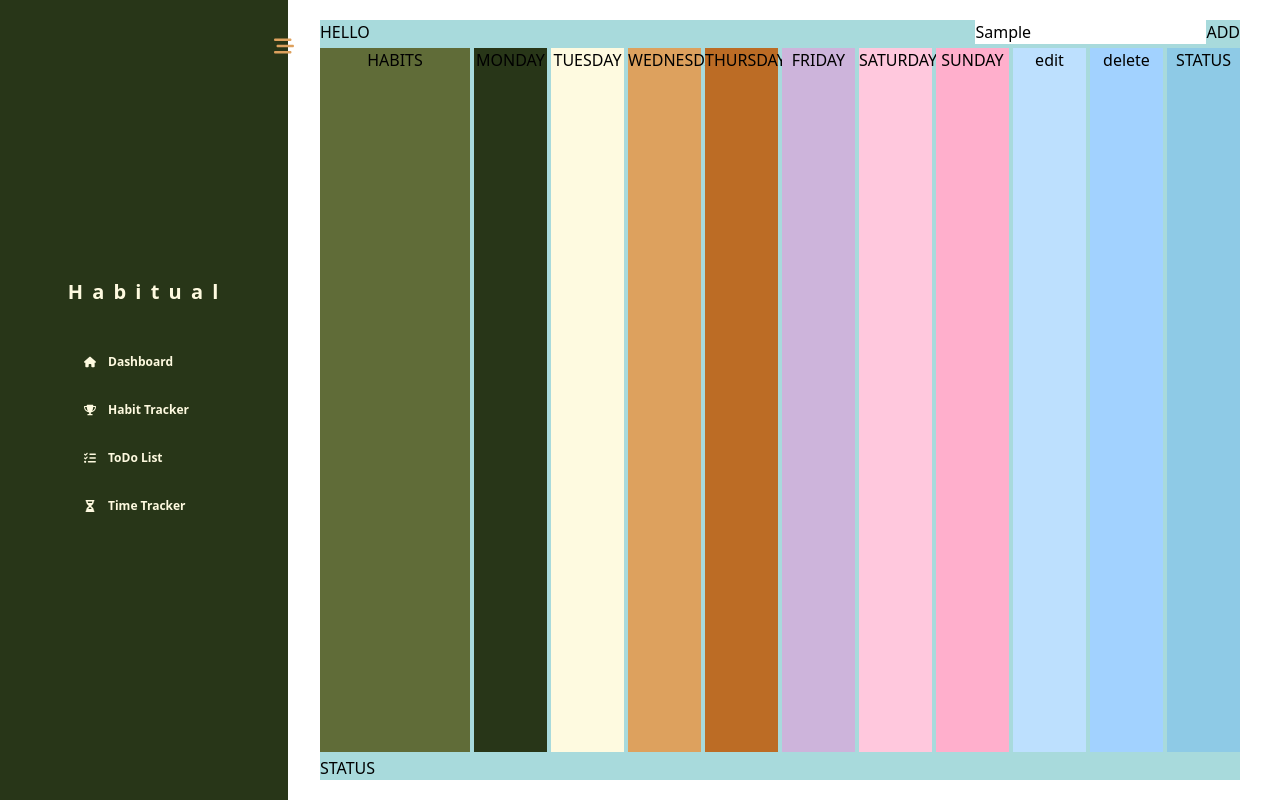
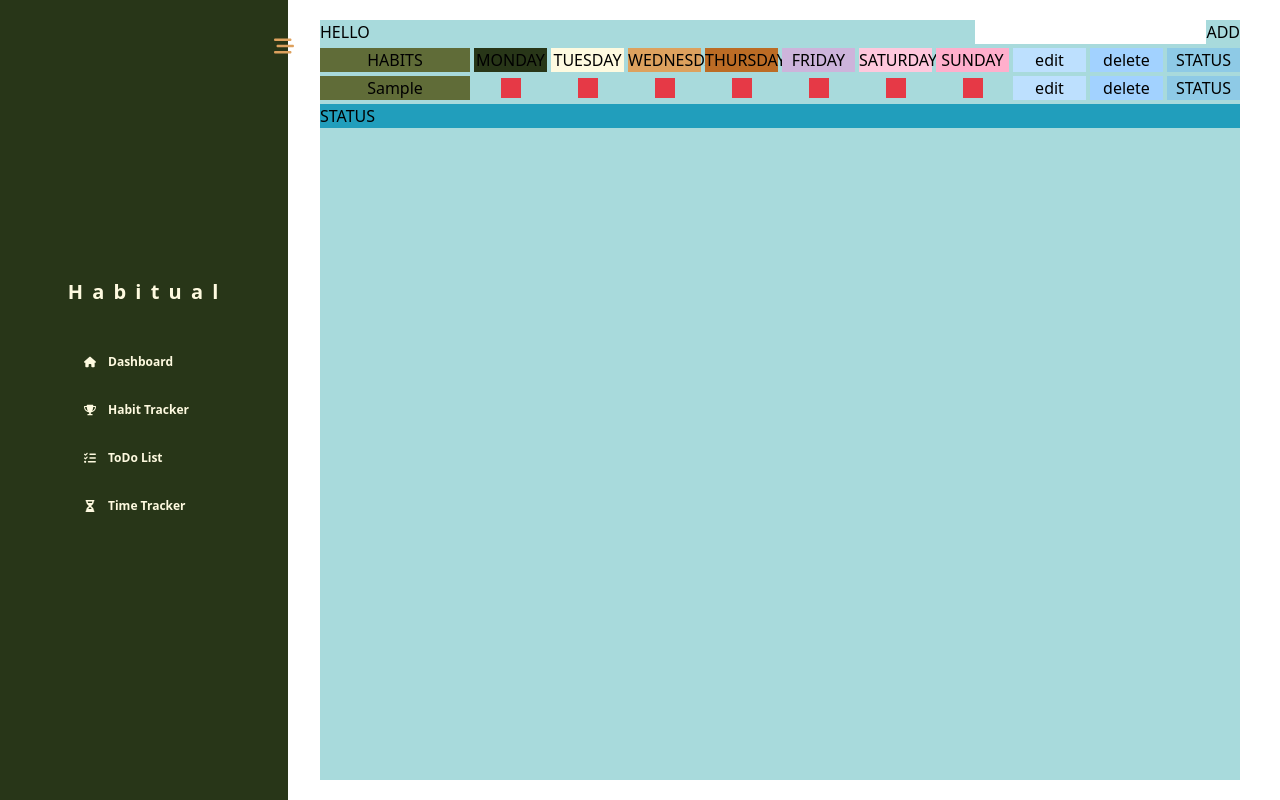
Before and after one commit to HitaBeeDev/Habitual, a React (Vite) app: page /habit-tracker in a window 1280 px wide. Both pictures are taken after typing "Sample" into the empty fields and a click on the button "ADD". Built offline with nearby package versions, Linux system fonts and the light colour scheme.

Commit message:
rewriting habit tracker page

```diff
--- a/src/Components/HabitSection/HabitTrackerPageV2.jsx
+++ b/src/Components/HabitSection/HabitTrackerPageV2.jsx
@@ -1,16 +1,33 @@
+import { useState } from "react";
+
 function HabitTrackerPageV2() {
+  const [habitInput, setHabitInput] = useState("");
+  const [habits, setHabits] = useState([]);
+
+  const handleInputChange = (e) => {
+    setHabitInput(e.target.value);
+  };
+
+  const handleAddClick = () => {
+    if (!habitInput) return;
+    setHabits([...habits, habitInput]);
+    setHabitInput("");
+  };
+
   return (
-    <div className="lg:mt-5 lg:mb-5 mt-20 w-full grid grid-rows-[auto,1fr,auto] gap-1 bg-colorD3">
+    <div className="lg:mt-5 lg:mb-5 mt-20 w-full flex flex-col gap-1 bg-colorD3">
       <div className="flex flex-row justify-between">
         <p>HELLO</p>
         <div>
-          <input type="text" />
-          <button>ADD</button>
+          <input value={habitInput} onChange={handleInputChange} type="text" />
+          <button onClick={handleAddClick}>ADD</button>
         </div>
       </div>
 
       <div className="grid grid-cols-12 gap-1">
-        <div className="col-span-2 text-center bg-colorA1">HABITS</div>
+        <div className="col-span-2 text-center bg-colorA1">
+          <p>HABITS</p>
+        </div>
         <div className="col-span-1 text-center bg-colorA2">MONDAY</div>
         <div className="col-span-1 text-center bg-colorA3">TUESDAY</div>
         <div className="col-span-1 text-center bg-colorA4">WEDNESDAY</div>
@@ -23,7 +40,26 @@ function HabitTrackerPageV2() {
         <div className="col-span-1 text-center bg-colorC1">STATUS</div>
       </div>
 
-      <div>STATUS</div>
+      {habits.map((habit, index) => (
+        <div key={index} className="grid grid-cols-12 gap-1 items-center">
+          <div className="col-span-2 text-center bg-colorA1">
+            <p>{habit}</p>
+          </div>
+          {[...Array(7)].map((_, i) => (
+            <div
+              key={i}
+              className="col-span-1 flex justify-center items-center"
+            >
+              <div className="w-5 h-5 bg-colorD1"></div>
+            </div>
+          ))}
+          <div className="col-span-1 text-center bg-colorB4">edit</div>
+          <div className="col-span-1 text-center bg-colorB5">delete</div>
+          <div className="col-span-1 text-center bg-colorC1">STATUS</div>
+        </div>
+      ))}
+
+      <div className="bg-colorC2">STATUS</div>
     </div>
   );
 }
```
